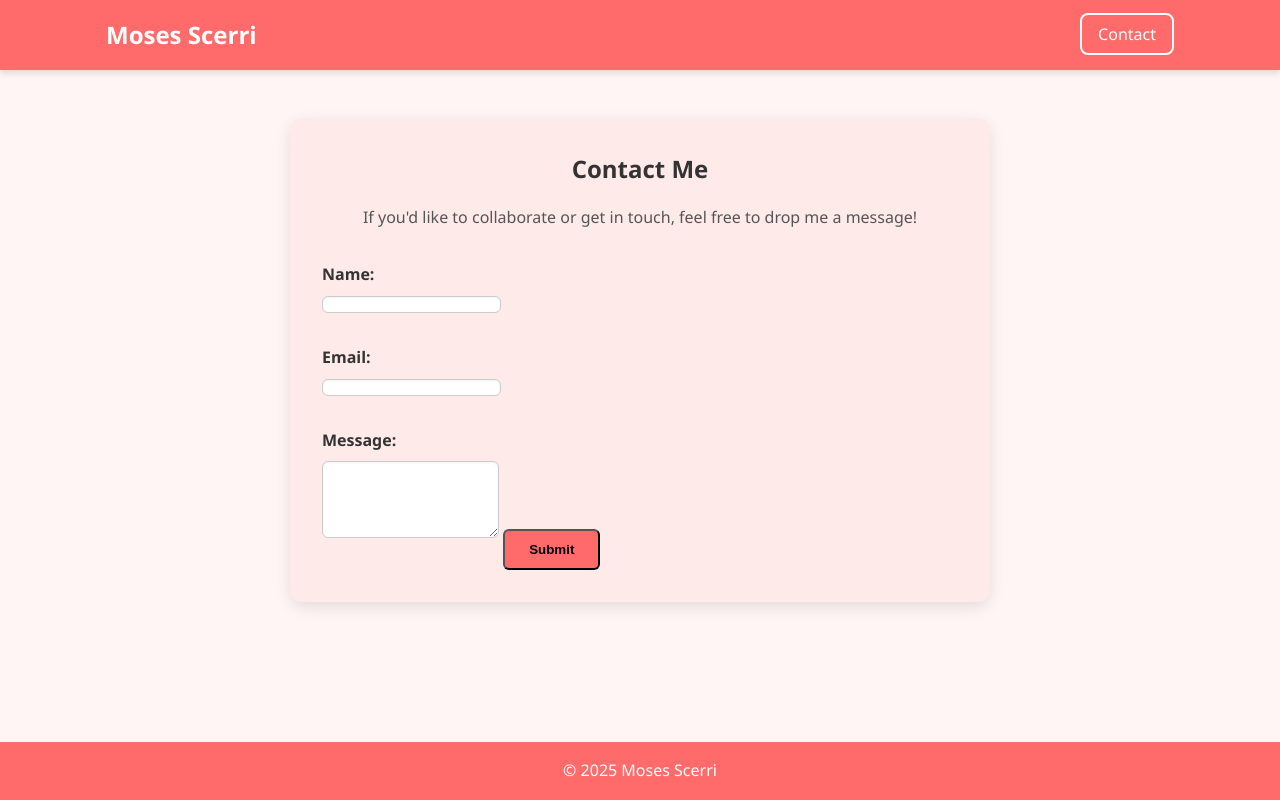
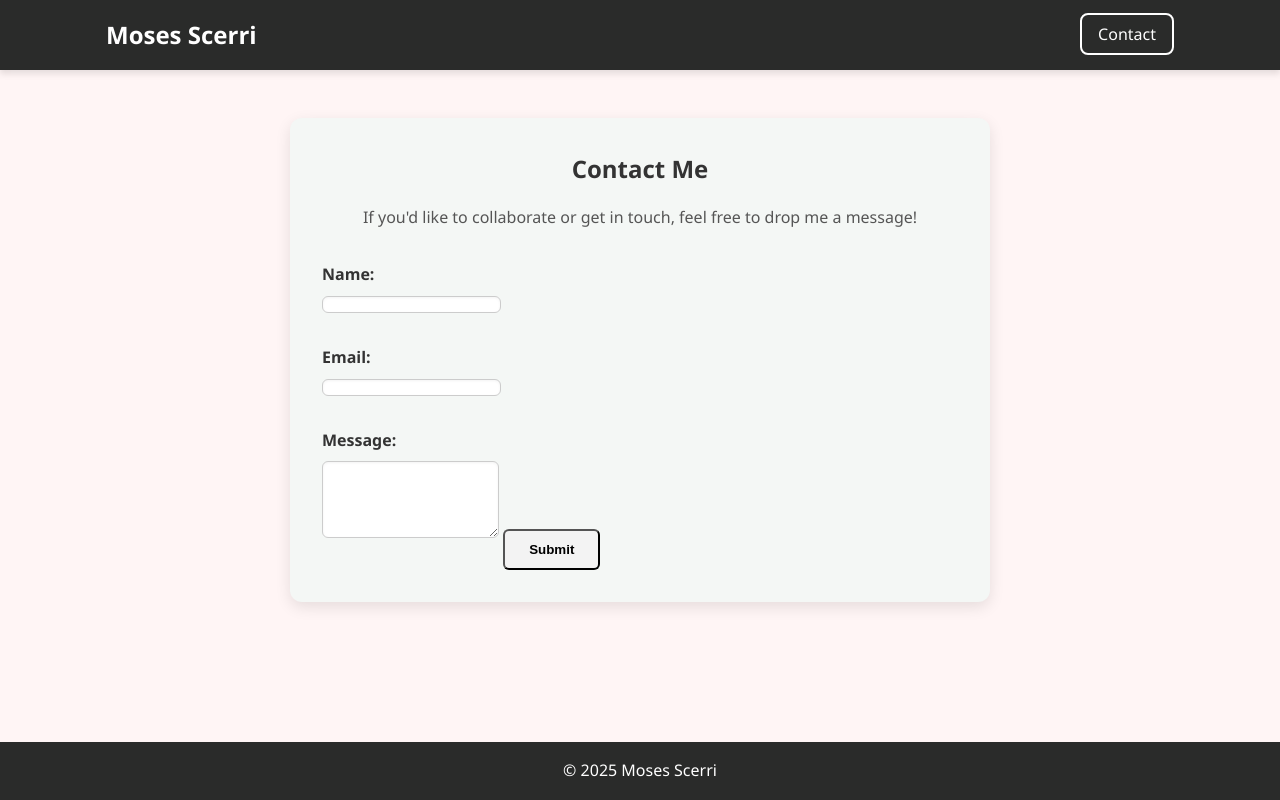
Before and after one commit to Mosnacks06/Mosesscerri.github.io, a plain HTML site: page contact.html in a window 1280 px wide. Drawn offline with Linux system fonts and the light colour scheme.

Commit message:
Update styles.css

```diff
--- a/styles.css
+++ b/styles.css
@@ -14,7 +14,7 @@ body {
 
 /* Navbar */
 header {
-    background-color: #ff6b6b;
+    background-color: #2A2B2A;
     padding: 1rem 0;
     box-shadow: 0 4px 6px rgba(0,0,0,0.1);
 }
@@ -41,7 +41,7 @@ nav ul {
 }
 
 .nav-title li a:hover {
-    color: #ffeaea;
+    color: #dadada;
 }
 
 .nav-contact a {
@@ -56,19 +56,19 @@ nav ul {
 
 .nav-contact a:hover {
     background-color: #fff;
-    color: #ff6b6b;
+    color: #2A2B2A;
 }
 
 /* Home Intro */
 .home-intro {
     text-align: center;
     padding: 4rem 2rem;
-    background-color: #ffdfdf;
+    background-color: #575A5E;
 }
 
 .home-intro h1 {
     font-size: 2.5rem;
-    color: #333;
+    color: #ffffff;
     margin-bottom: 2rem;
 }
 
@@ -92,15 +92,6 @@ nav ul {
 .image-link a img:hover {
     transform: scale(1.05);
     box-shadow: 0 10px 20px rgba(0,0,0,0.25);
-}
-
-/* Footer */
-footer {
-    text-align: center;
-    padding: 2rem 0;
-    background-color: #ff6b6b;
-    color: #fff;
-    margin-top: 4rem;
 }
 
 /* Responsive tweaks */
@@ -155,7 +146,7 @@ footer {
     max-width: 700px;
     margin: 3rem auto;
     padding: 2rem;
-    background-color: #ffeaea;
+    background-color: #F4F7F5;
     border-radius: 12px;
     box-shadow: 0 5px 15px rgba(0,0,0,0.1);
 }
@@ -188,7 +179,7 @@ form textarea {
 }
 
 form button {
-    background-color: #ff6b6b;
+    background-color:#f3f3f3;
     padding: 0.7rem 1.5rem;
     font-weight: bold;
     border-radius: 6px;
@@ -196,7 +187,7 @@ form button {
 }
 
 form button:hover {
-    background-color: #e05555;
+    background-color: #ffffff;
 }
 
 /* Work / Portfolio Page */
@@ -272,7 +263,7 @@ main {
 
 /* Footer styling */
 footer {
-    background-color: #ff6b6b;
+    background-color:#2A2B2A;
     padding: 1rem;
     text-align: center;
     color: white;
```
